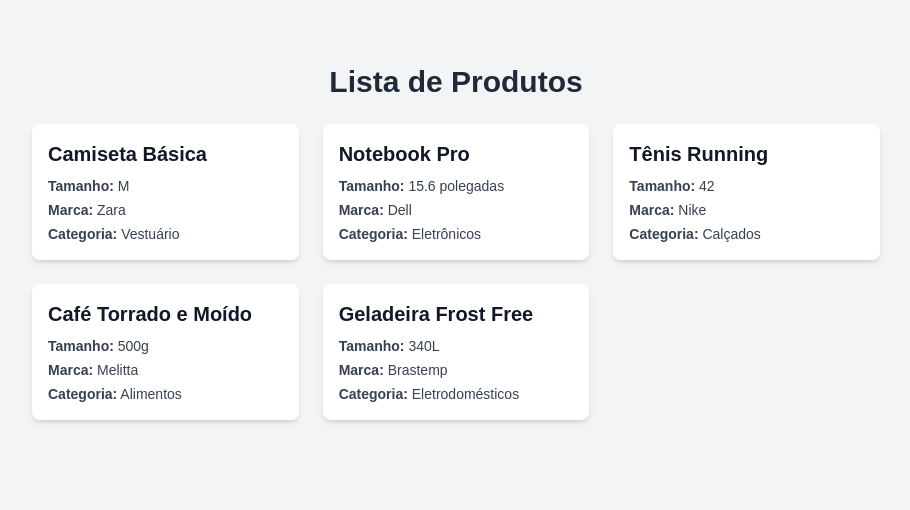
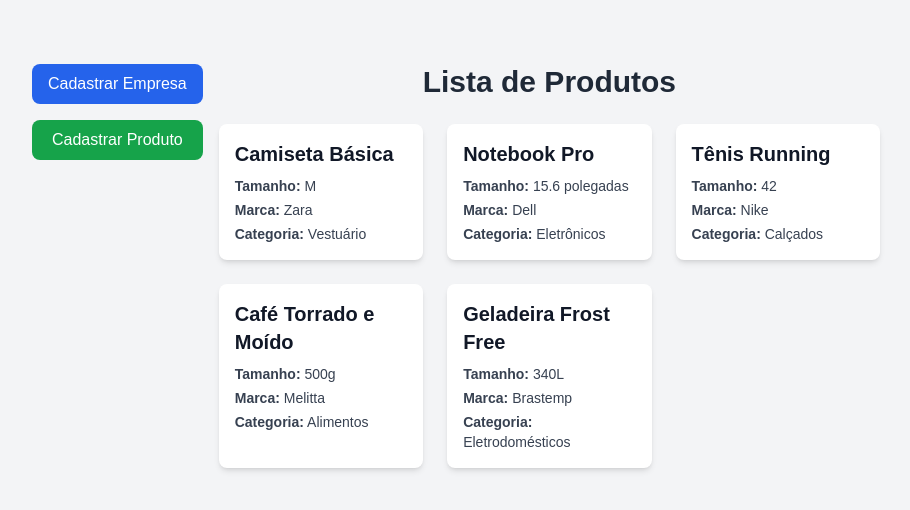
Before and after one commit to divinomarciok/frontend_leilao_project, a Next.js app: page /products in a window 1280 px wide. Shown: the top 510 px of the page, without its empty margins (184-1094 px from the left). Built offline with nearby package versions, Linux system fonts and the light colour scheme.

Commit message:
Adicionado botao de cadastro empresa e cadastro produto

```diff
--- a/app/components/products.tsx
+++ b/app/components/products.tsx
@@ -11,7 +11,17 @@
 
 const ProductsList = ({ products }: { products: Product[] }) => {
   return (
-    <div className="max-w-4xl mx-auto p-6">
+    <div className="max-w-4xl mx-auto p-6 relative">
+      <div className="flex gap-4 mb-6">
+        <div className="flex flex-col space-y-4">
+          <button className="bg-blue-600 text-white py-2 px-4 rounded-lg hover:bg-blue-700 transition duration-200">
+            Cadastrar Empresa
+          </button>
+          <button className="bg-green-600 text-white py-2 px-4 rounded-lg hover:bg-green-700 transition duration-200">
+            Cadastrar Produto
+          </button>
+        </div>
+        <div className="flex-1">
           <h2 className="text-3xl font-bold mb-6 text-center text-gray-800">Lista de Produtos</h2>
           <div className="grid grid-cols-1 sm:grid-cols-2 md:grid-cols-3 gap-6">
             {products.map((product, index) => (
@@ -34,6 +44,8 @@
             ))}
           </div>
         </div>
+      </div>
+    </div>
   );
 };
 
```
Lines whose indentation alone changed are shown as unchanged.
